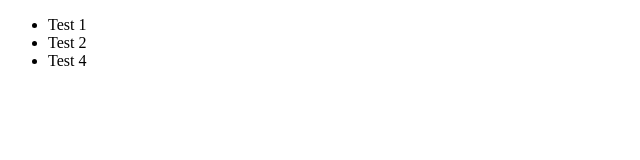
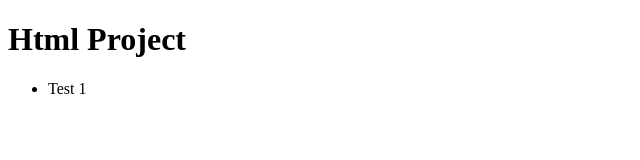
Before and after one commit to RVallarasu/Vallarasu_Entri_Projects, a plain HTML site: page Welcome.html in a window 1280 px wide. Shown: the whole page, without its empty margins (0-640 px from the left). Drawn offline with Linux system fonts and the light colour scheme.

Commit message:
Add files via upload
Changes done

```diff
--- a/Welcome.html
+++ b/Welcome.html
@@ -7,10 +7,10 @@
     <title>Document</title>
 </head>
 <body>
+    <h1>Html Project</h1>
     <ul>
         <li>Test 1</li>
-        <li>Test 2</li>
-        <li>Test 4</li>
+
     </ul>
 </body>
 </html>
```
